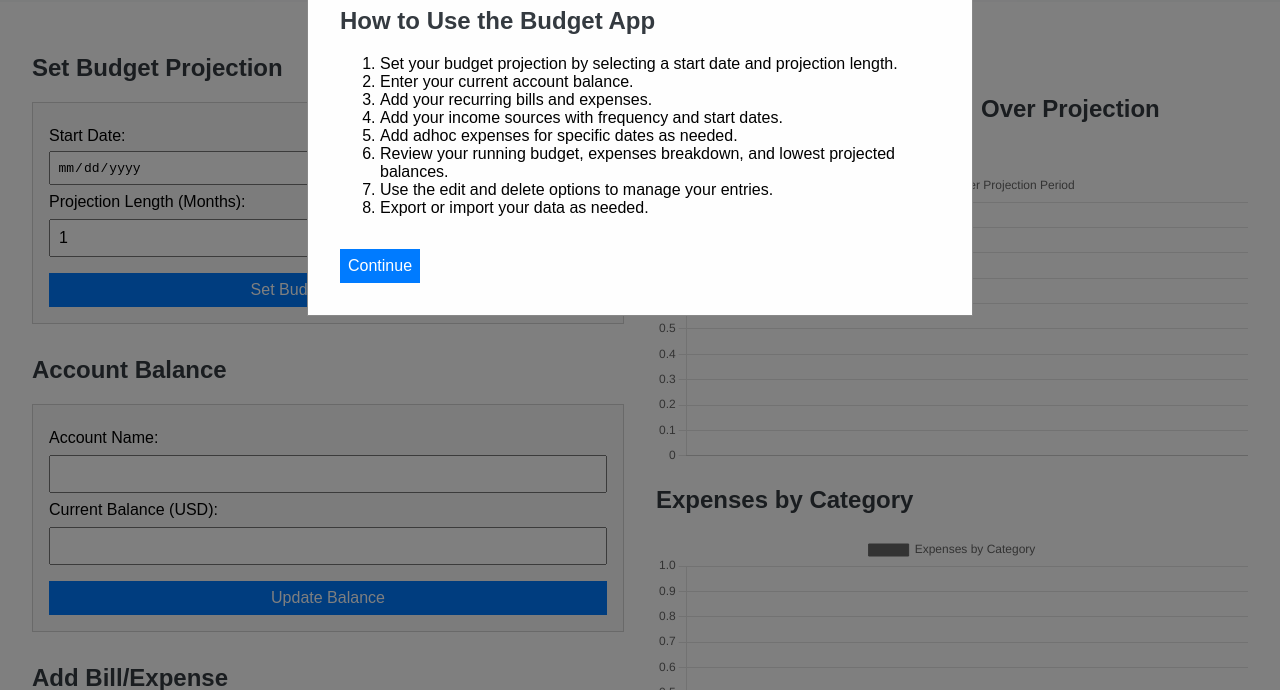
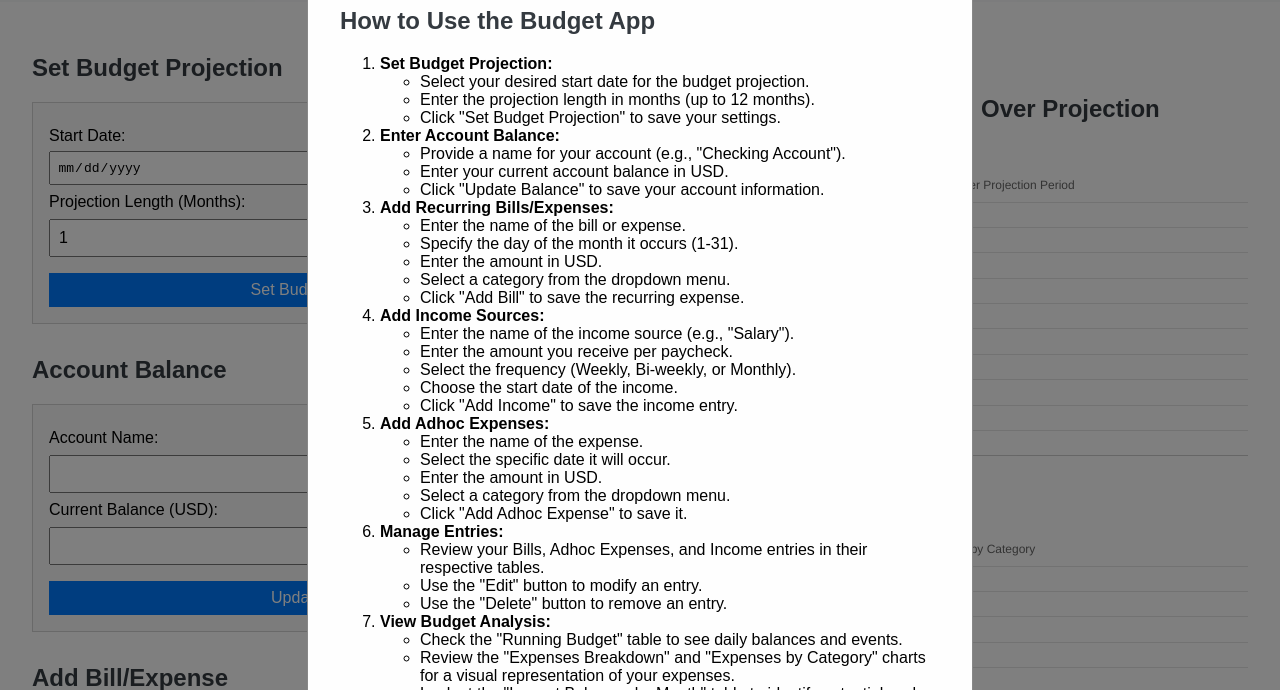
Before and after one commit to legendarycue/budget-app, a plain HTML site: page index.html in a window 1280 px wide. Shown: the part 110-800 px from the top of the page. Drawn offline with nearby package versions, Linux system fonts and the light colour scheme.

Commit message:
11.20.24.9:35PM Update

```diff
--- a/app.js
+++ b/app.js
@@ -112,18 +112,15 @@ document.addEventListener('DOMContentLoaded', function () {
         const options = { weekday: 'short', month: 'short', day: 'numeric', year: 'numeric' };
         dateCell.textContent = item.date.toLocaleDateString('en-US', options);
 
-        // Prepare income indicator
-        let incomeIndicator = '';
+        // Set row background color if income exists
         if (item.dailyIncome > 0) {
-          incomeIndicator = '<span style="color:#77dd77; font-size:1.5em;">$ </span>';
-          // Set row background color to light pastel green
           row.style.backgroundColor = '#e6ffe6'; // Light pastel green
         }
 
         if (item.event) {
-          eventCell.innerHTML = incomeIndicator + item.event;
+          eventCell.textContent = item.event;
         } else {
-          eventCell.innerHTML = incomeIndicator + '---';
+          eventCell.textContent = '---';
         }
 
         // Debit/Credit Cell
--- a/index.html
+++ b/index.html
@@ -22,14 +22,82 @@
       <span class="close-btn" id="close-modal">&times;</span>
       <h2>How to Use the Budget App</h2>
       <ol>
-        <li>Set your budget projection by selecting a start date and projection length.</li>
-        <li>Enter your current account balance.</li>
-        <li>Add your recurring bills and expenses.</li>
-        <li>Add your income sources with frequency and start dates.</li>
-        <li>Add adhoc expenses for specific dates as needed.</li>
-        <li>Review your running budget, expenses breakdown, and lowest projected balances.</li>
-        <li>Use the edit and delete options to manage your entries.</li>
-        <li>Export or import your data as needed.</li>
+        <li>
+          <strong>Set Budget Projection:</strong>
+          <ul>
+            <li>Select your desired start date for the budget projection.</li>
+            <li>Enter the projection length in months (up to 12 months).</li>
+            <li>Click "Set Budget Projection" to save your settings.</li>
+          </ul>
+        </li>
+        <li>
+          <strong>Enter Account Balance:</strong>
+          <ul>
+            <li>Provide a name for your account (e.g., "Checking Account").</li>
+            <li>Enter your current account balance in USD.</li>
+            <li>Click "Update Balance" to save your account information.</li>
+          </ul>
+        </li>
+        <li>
+          <strong>Add Recurring Bills/Expenses:</strong>
+          <ul>
+            <li>Enter the name of the bill or expense.</li>
+            <li>Specify the day of the month it occurs (1-31).</li>
+            <li>Enter the amount in USD.</li>
+            <li>Select a category from the dropdown menu.</li>
+            <li>Click "Add Bill" to save the recurring expense.</li>
+          </ul>
+        </li>
+        <li>
+          <strong>Add Income Sources:</strong>
+          <ul>
+            <li>Enter the name of the income source (e.g., "Salary").</li>
+            <li>Enter the amount you receive per paycheck.</li>
+            <li>Select the frequency (Weekly, Bi-weekly, or Monthly).</li>
+            <li>Choose the start date of the income.</li>
+            <li>Click "Add Income" to save the income entry.</li>
+          </ul>
+        </li>
+        <li>
+          <strong>Add Adhoc Expenses:</strong>
+          <ul>
+            <li>Enter the name of the expense.</li>
+            <li>Select the specific date it will occur.</li>
+            <li>Enter the amount in USD.</li>
+            <li>Select a category from the dropdown menu.</li>
+            <li>Click "Add Adhoc Expense" to save it.</li>
+          </ul>
+        </li>
+        <li>
+          <strong>Manage Entries:</strong>
+          <ul>
+            <li>Review your Bills, Adhoc Expenses, and Income entries in their respective tables.</li>
+            <li>Use the "Edit" button to modify an entry.</li>
+            <li>Use the "Delete" button to remove an entry.</li>
+          </ul>
+        </li>
+        <li>
+          <strong>View Budget Analysis:</strong>
+          <ul>
+            <li>Check the "Running Budget" table to see daily balances and events.</li>
+            <li>Review the "Expenses Breakdown" and "Expenses by Category" charts for a visual representation of your expenses.</li>
+            <li>Look at the "Lowest Balances by Month" table to identify potential cash flow issues.</li>
+          </ul>
+        </li>
+        <li>
+          <strong>Export and Import Data:</strong>
+          <ul>
+            <li>Use the "Export Data" button to save your current data to a JSON file.</li>
+            <li>To load previously saved data, click "Import Data," select the JSON file, and click "Import Data" again.</li>
+          </ul>
+        </li>
+        <li>
+          <strong>Reset Data:</strong>
+          <ul>
+            <li>Click the "Reset Data" button to clear all data and start fresh.</li>
+            <li>Note: This action cannot be undone.</li>
+          </ul>
+        </li>
       </ol>
       <button id="close-modal-btn">Continue</button>
     </div>
--- a/styles.css
+++ b/styles.css
@@ -25,6 +25,7 @@ body {
 
   .row {
     display: flex;
+    flex-wrap: wrap;
     width: 100%;
   }
 
@@ -32,6 +33,7 @@ body {
     flex: 1;
     min-width: 300px;
     padding: 1em;
+    box-sizing: border-box;
   }
 
   form {
@@ -144,3 +146,10 @@ body {
     padding: 1em;
     margin-bottom: 2em;
   }
+
+  /* Responsive Layout */
+  @media (max-width: 800px) {
+    .row {
+      flex-direction: column;
+    }
+  }
```
